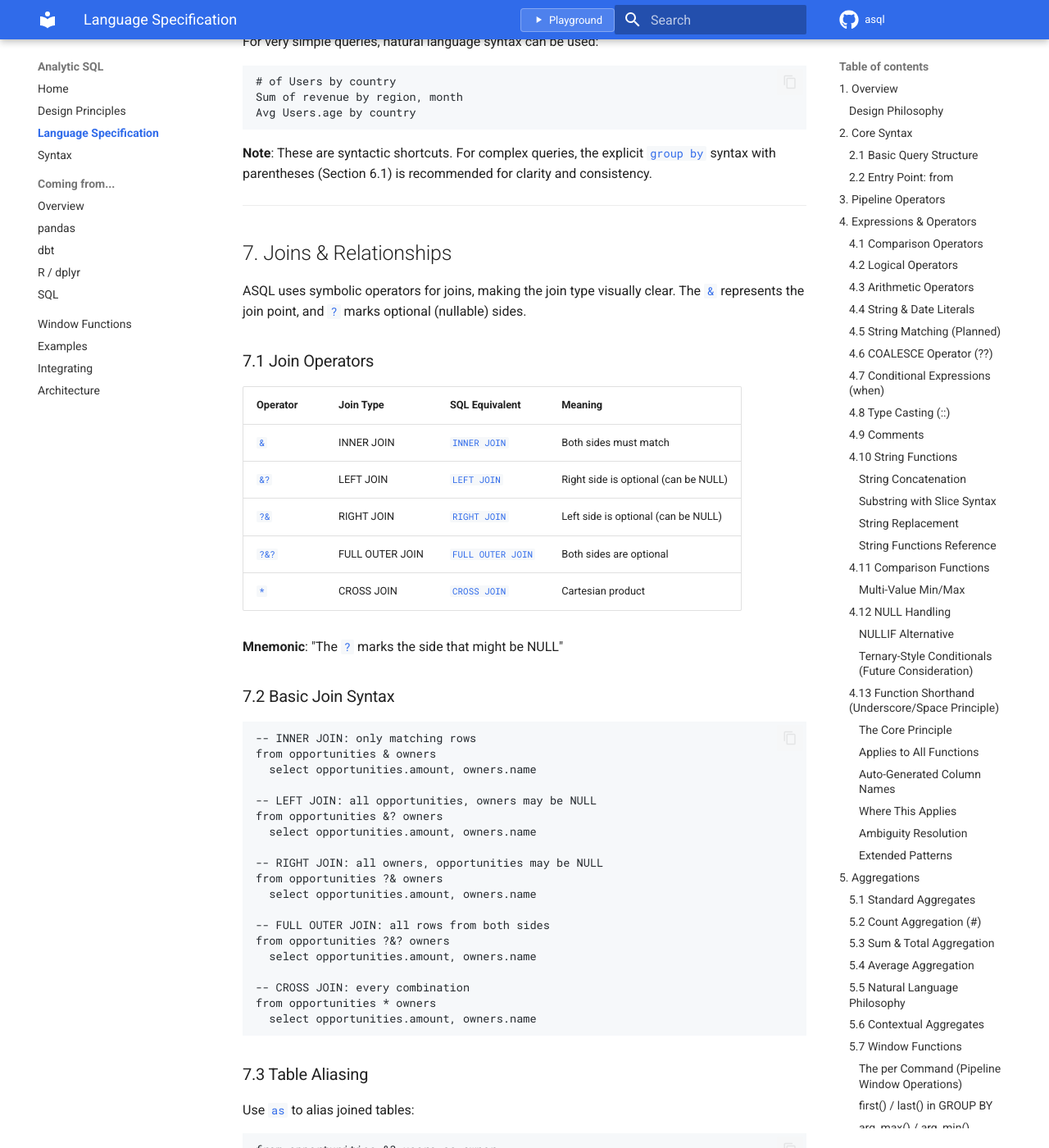
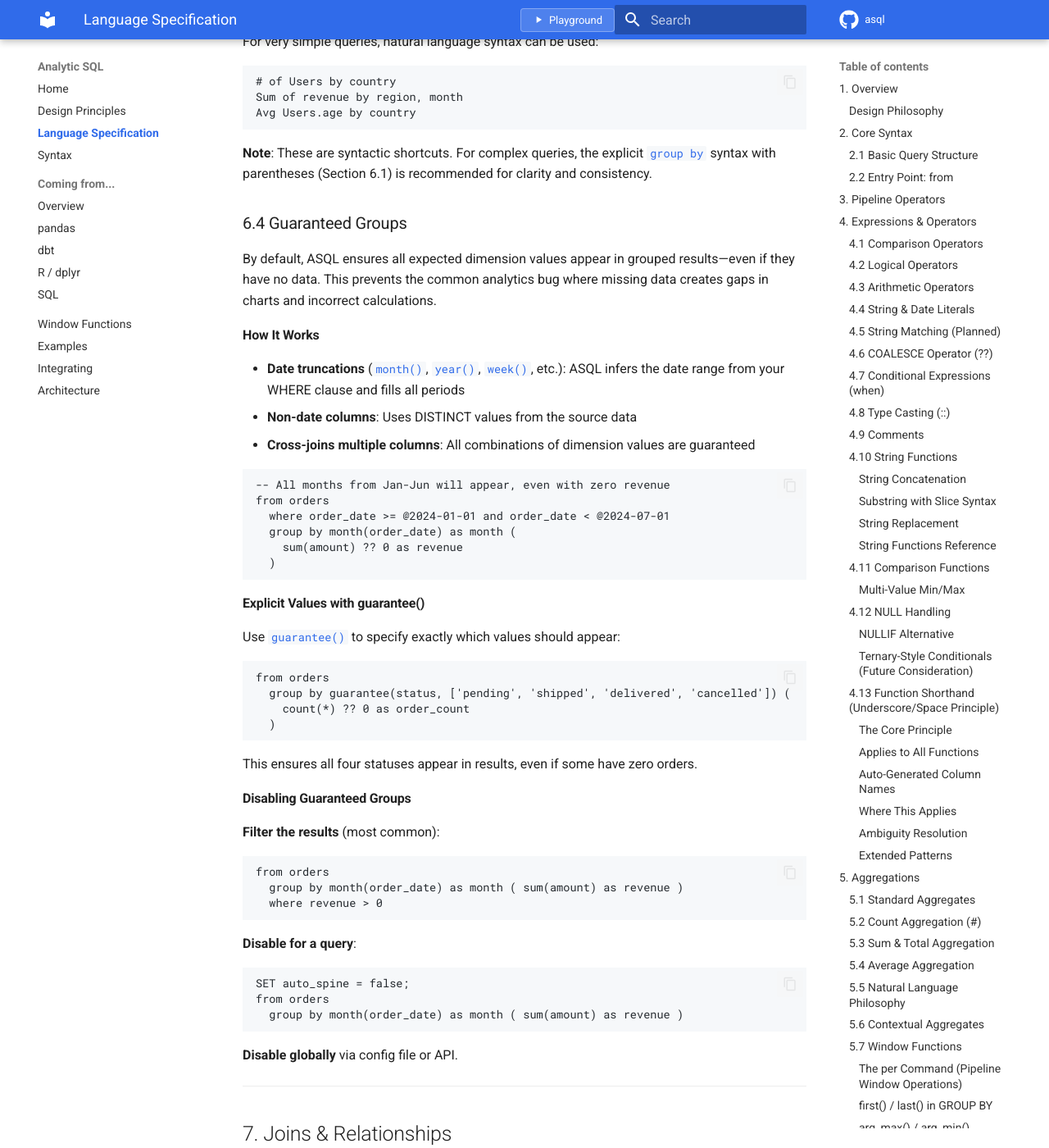
Before and after one commit to davefowler/asql, an MkDocs documentation site: the page built from docs/spec.md, in a window 1280 px wide and 1400 px high, scrolled down 20937 px. Shown: the whole window at 82% size. Built offline with MkDocs 1.6.1 and Material for MkDocs 9.7.7, drawn with Linux system fonts in a browser that asks for light colours; nearby versions of some CDN libraries; comment, search, counter and statistics services are not loaded.

Commit message:
Move Guaranteed Groups details to spec, simplify index
- index.md: Keep high-level feature overview, link to spec for details
- spec.md: Add section 6.4 Guaranteed Groups with full documentation
  - How auto-spine works for dates and non-dates
  - guarantee() function for explicit values
  - Options for disabling (filter, SET, config)

````diff
--- a/docs/spec.md
+++ b/docs/spec.md
@@ -945,6 +945,56 @@ Avg Users.age by country
 ```
 
 **Note**: These are syntactic shortcuts. For complex queries, the explicit `group by` syntax with parentheses (Section 6.1) is recommended for clarity and consistency.
+
+### 6.4 Guaranteed Groups
+
+By default, ASQL ensures all expected dimension values appear in grouped results—even if they have no data. This prevents the common analytics bug where missing data creates gaps in charts and incorrect calculations.
+
+#### How It Works
+
+- **Date truncations** (`month()`, `year()`, `week()`, etc.): ASQL infers the date range from your WHERE clause and fills all periods
+- **Non-date columns**: Uses DISTINCT values from the source data
+- **Cross-joins multiple columns**: All combinations of dimension values are guaranteed
+
+```asql
+-- All months from Jan-Jun will appear, even with zero revenue
+from orders
+  where order_date >= @2024-01-01 and order_date < @2024-07-01
+  group by month(order_date) as month (
+    sum(amount) ?? 0 as revenue
+  )
+```
+
+#### Explicit Values with guarantee()
+
+Use `guarantee()` to specify exactly which values should appear:
+
+```asql
+from orders
+  group by guarantee(status, ['pending', 'shipped', 'delivered', 'cancelled']) (
+    count(*) ?? 0 as order_count
+  )
+```
+
+This ensures all four statuses appear in results, even if some have zero orders.
+
+#### Disabling Guaranteed Groups
+
+**Filter the results** (most common):
+```asql
+from orders
+  group by month(order_date) as month ( sum(amount) as revenue )
+  where revenue > 0
+```
+
+**Disable for a query**:
+```asql
+SET auto_spine = false;
+from orders
+  group by month(order_date) as month ( sum(amount) as revenue )
+```
+
+**Disable globally** via config file or API.
 
 ---
 
````
Also changed, not shown: docs/index.md (+3 -25 lines).
